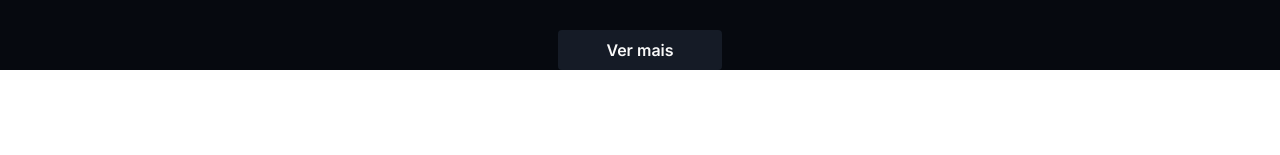
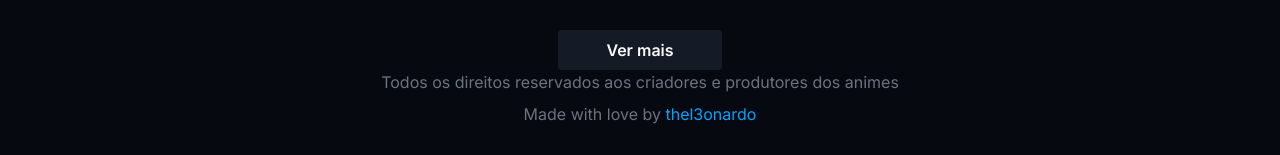
Before and after one commit to thel3onardo/ani.me, a SvelteKit app: page / in a window 1280 px wide. Shown: the part 1470-1625 px from the top of the page. Before the commit the page ends 1540 px from the top, so only its background shows below. Built offline with nearby package versions, Linux system fonts and the light colour scheme.

Commit message:
feat: include footer section in +layout.svelte component

```diff
--- a/src/routes/+layout.svelte
+++ b/src/routes/+layout.svelte
@@ -13,6 +13,11 @@
     <div class="w-full max-w-[1228px] mx-auto">
         <slot />
     </div>
+
+    <footer class="w-full flex flex-col items-center text-gray-500 pb-8">
+        <p>Todos os direitos reservados aos criadores e produtores dos animes</p>
+        <p class="mt-2">Made with love by <a href="https://github.com/thel3onardo" target="_blank" rel="noreferrer" class="text-blue-500">thel3onardo</a></p>
+    </footer>
 </div>
 
 <style>
```
